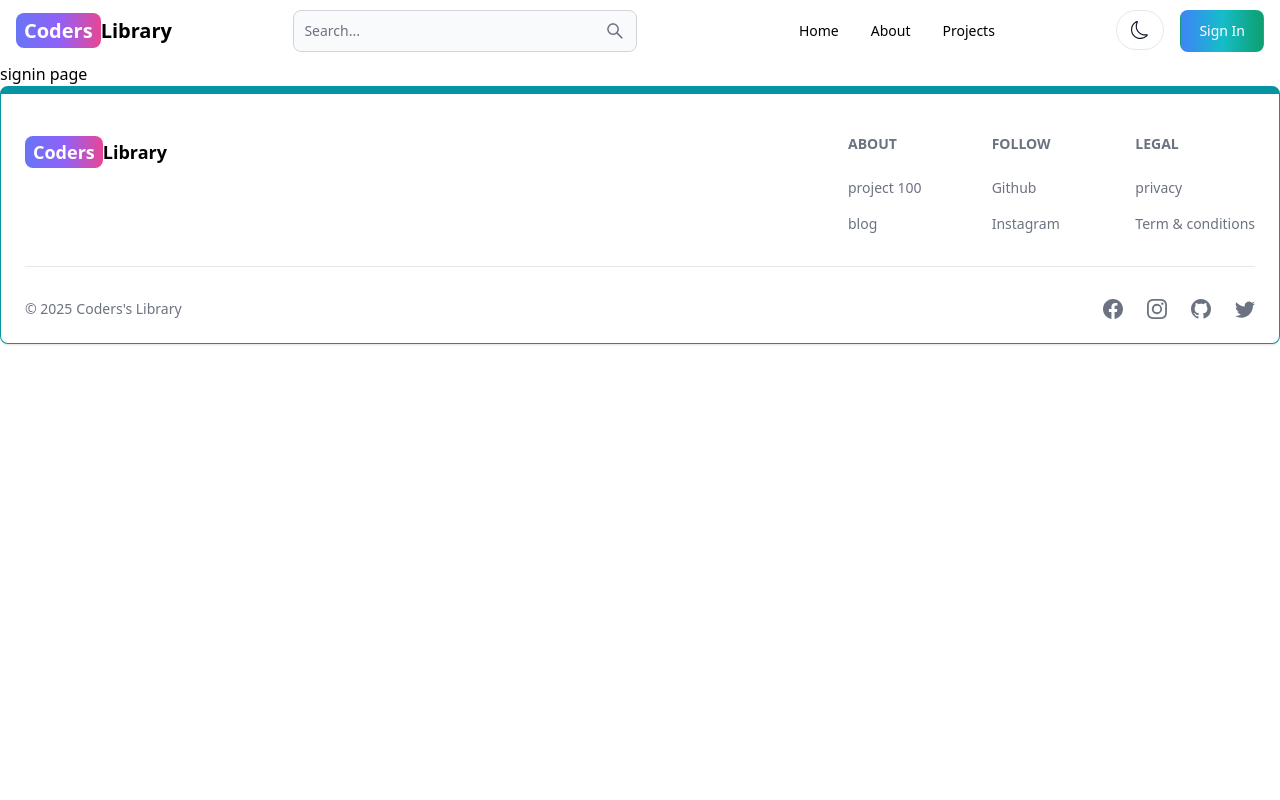
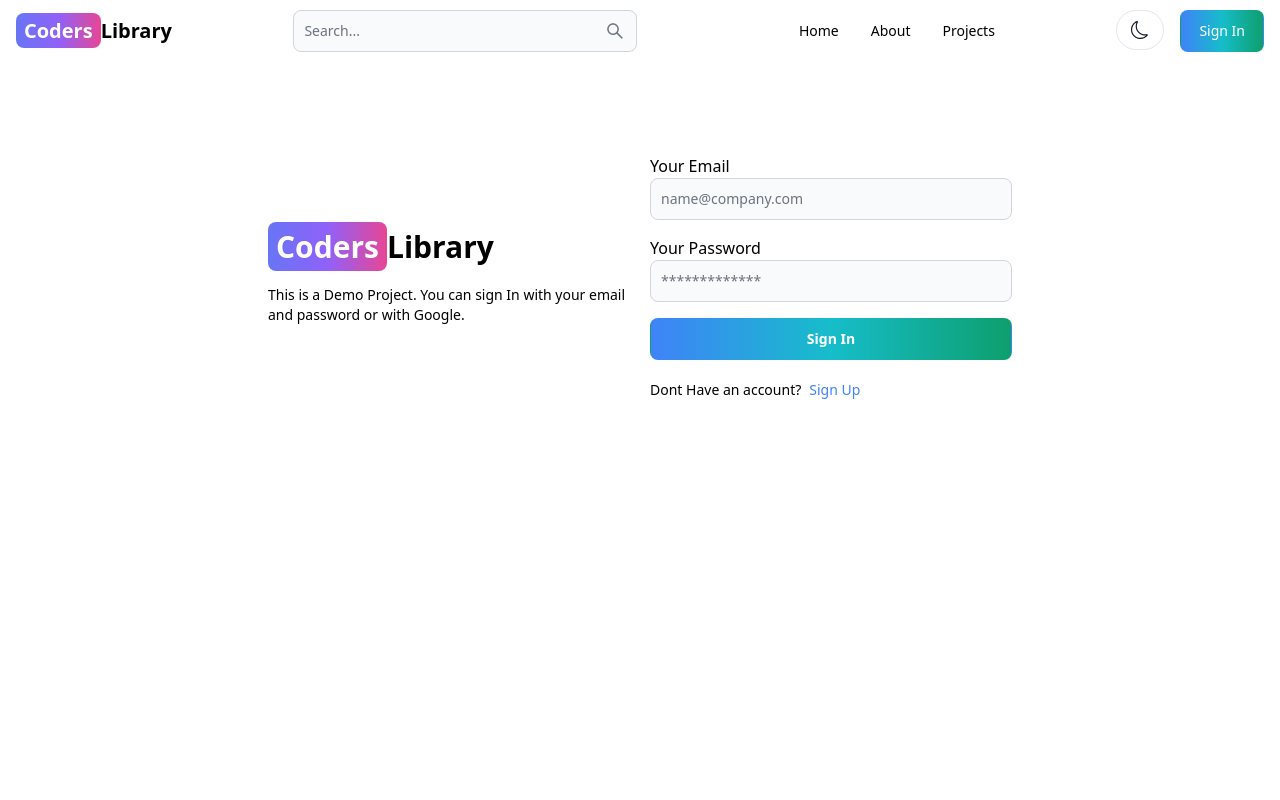
Before and after one commit to Anushreii/BLOG_DOCS, a React (Vite) app in the folder client/: page /signin in a window 1280 px wide. Shown: the top 800 px of the page. Built offline with nearby package versions, Linux system fonts and the light colour scheme.

Commit message:
complete Signin page with form validation and loading state

```diff
--- a/client/src/pages/Signin.jsx
+++ b/client/src/pages/Signin.jsx
@@ -1,11 +1,112 @@
-import React from 'react'
+import { Alert, Button, Label, Spinner, TextInput, } from 'flowbite-react';
+import React, { useState } from 'react';
+import { Link, useNavigate } from 'react-router-dom';
 
 const Signin = () => {
+  const [formData, setFormData] = useState({});
+  const [errorMsg, setErrorMsg] = useState(null);
+  const [loading, setLoading] = useState(false);
+  const navigate = useNavigate();
+
+  const handleChange = (e) => {
+    setFormData({ ...formData, [e.target.id]: e.target.value.trim() });
+  };
+
+  const handleSubmit = async (e) => {
+    e.preventDefault();
+    setErrorMsg(null); // Reset error before submitting
+    setLoading(true);
+
+    if (!formData.email || !formData.password) {
+      setLoading(false);
+      return setErrorMsg('Please fill out all fields');
+    }
+
+    try {
+      const res = await fetch('/api/auth/signin', {
+        method: 'POST',
+        headers: { 'Content-Type': 'application/json' },
+        body: JSON.stringify(formData),
+      });
+
+      const data = await res.json();
+
+      if (!res.ok) {
+        setLoading(false);
+        return setErrorMsg(data.message || 'Something went wrong');
+      }
+
+      //console.log('Signup successful:', data);
+      if(res.ok){
+        navigate('/');
+      }
+
+    } catch (error) {
+      setErrorMsg('Network error, please try again');
+    } finally {
+      setLoading(false);
+
+    }
+  };
+
   return (
-    <div>
-      <h1>signin page</h1>
+    <div className="min-h-screen mt-20">
+      <div className="flex p-3 max-w-3xl mx-auto flex-col md:flex-row md:items-center gap-5">
+        {/* Left Side */}
+        <div className="flex-1">
+          <Link to="/" className="font-bold text-black dark:text-black text-3xl">
+            <span className="px-2 py-1 bg-gradient-to-r from-indigo-500 via-purple-500 to-pink-500 rounded-lg text-white hover:text-black transition-all duration-500">
+              Coders
+            </span>
+            Library
+          </Link>
+          <p className="text-sm mt-5">
+            This is a Demo Project. You can sign In with your email and password
+            or with Google.
+          </p>
+        </div>
+
+        {/* Right Side */}
+        <div className="flex-1">
+          <form className="flex flex-col gap-4" onSubmit={handleSubmit}>
+
+            <div>
+              <Label value="Your Email" className="text-black dark:text-white text-base font-medium" />
+              <TextInput type="email" placeholder="name@company.com" id="email" onChange={handleChange} />
+            </div>
+
+            <div>
+              <Label value="Your Password" className="text-black dark:text-white text-base font-medium" />
+              <TextInput type="password" placeholder="*************" id="password" onChange={handleChange} />
+            </div>
+
+            <Button
+              type="submit"
+              className="bg-gradient-to-r from-blue-500 via-teal-400 to-green-500 font-bold hover:text-black transition-all duration-100"
+              disabled={loading}>
+              {loading ? (
+                <>
+                <Spinner size='sm' className="mr-2"></Spinner>
+                <span>Loading</span>
+                </>
+              ) : 'Sign In' }
+
+            </Button>
+          </form>
+
+          <div className="flex gap-2 text-sm mt-5">
+            <span>Dont Have an account?</span>
+            <Link to="/signup" className="text-blue-500">
+              Sign Up
+            </Link>
+          </div>
+
+          {/* Show error message if any */}
+          {errorMsg && <Alert className="mt-5" color="failure">{errorMsg}</Alert>}
+        </div>
+      </div>
     </div>
-  )
-}
+  );
+};
 
-export default Signin
+export default Signin;
```
